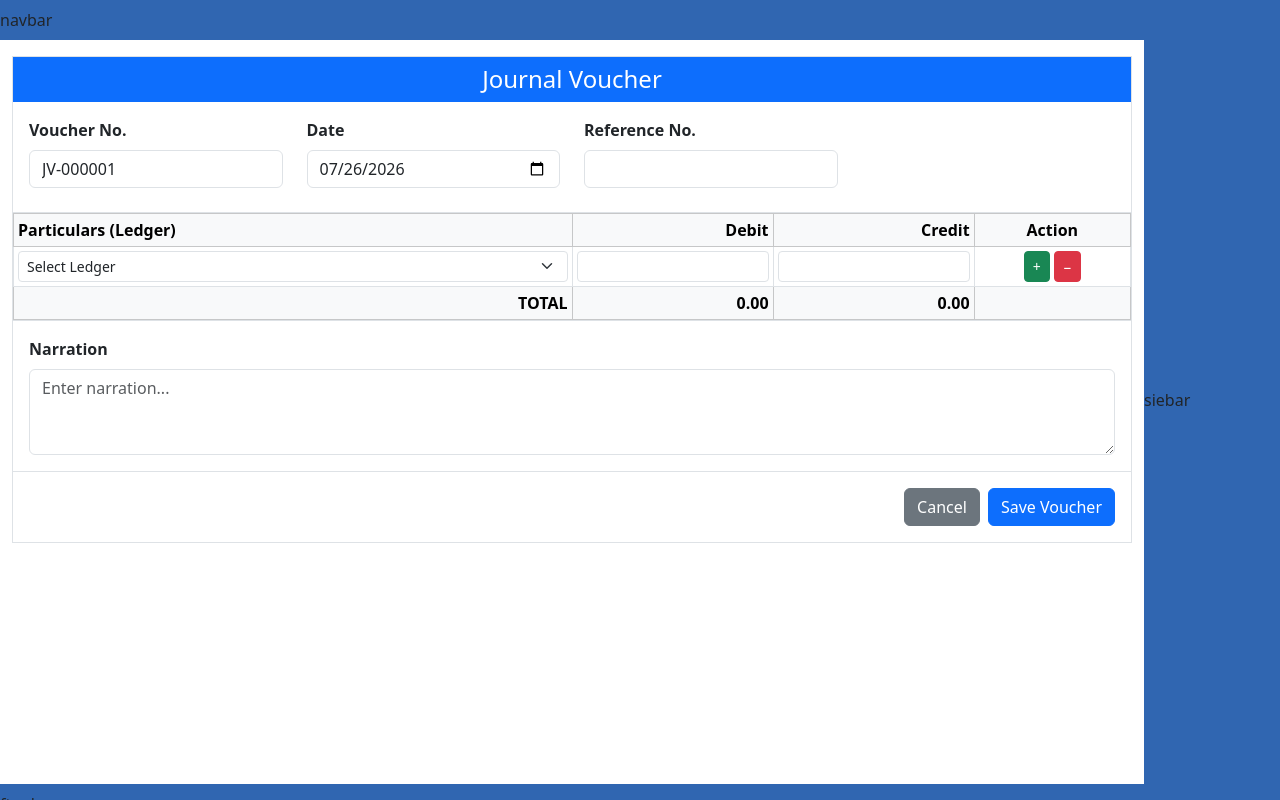
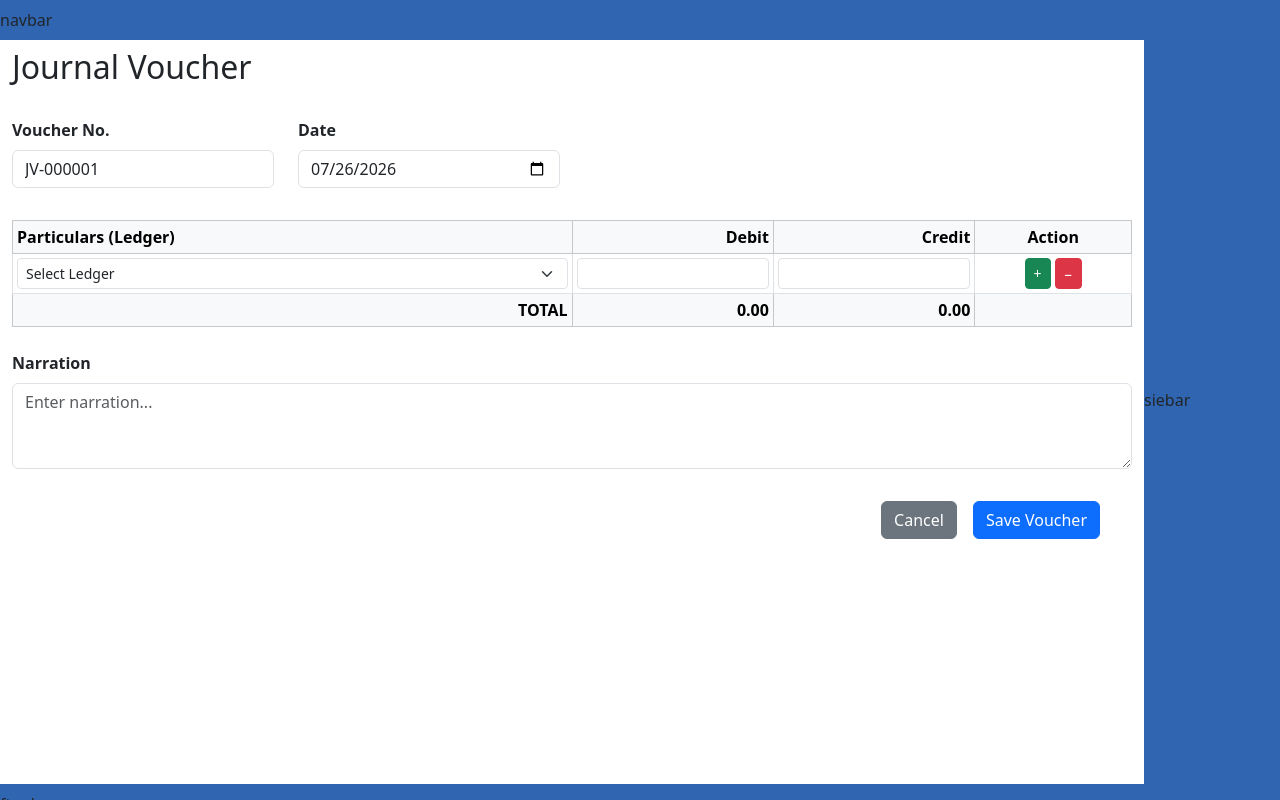
Before and after one commit to riissshu/ERP, a React (Vite) app in the folder Frontend/: page /crm in a window 1280 px wide. Built offline with nearby package versions, Linux system fonts and the light colour scheme.

Commit message:
31st commit

```diff
--- a/Frontend/src/forms/JournalEntryFormX.jsx
+++ b/Frontend/src/forms/JournalEntryFormX.jsx
@@ -16,10 +16,8 @@ const ledgerList = [
 
 export default function JournalEntryFormX() {
   const [voucherNo, setVoucherNo] = useState("JV-000001");
-  const [date, setDate] = useState(
-    new Date().toISOString().split("T")[0]
-  );
-  const [reference, setReference] = useState("");
+  const [date, setDate] = useState(new Date().toISOString().split("T")[0]);
+
   const [narration, setNarration] = useState("");
 
   const [rows, setRows] = useState([
@@ -63,14 +61,11 @@ export default function JournalEntryFormX() {
     setRows(rows.filter((_, i) => i !== index));
   };
 
-  const totalDebit = rows.reduce(
-    (sum, row) => sum + Number(row.debit || 0),
-    0
-  );
+  const totalDebit = rows.reduce((sum, row) => sum + Number(row.debit || 0), 0);
 
   const totalCredit = rows.reduce(
     (sum, row) => sum + Number(row.credit || 0),
-    0
+    0,
   );
 
   const handleSave = () => {
@@ -82,7 +77,6 @@ export default function JournalEntryFormX() {
     console.log({
       voucherNo,
       date,
-      reference,
       narration,
       rows,
     });
@@ -91,26 +85,12 @@ export default function JournalEntryFormX() {
   };
 
   return (
-    <div className="container-fluid py-3">
+    <div className="container">
+      <h2 className="pb-2 pt-2">Journal Voucher</h2>
 
-      <div className="border">
-
-        {/* Header */}
-
-        <div className="bg-primary text-white text-center py-2">
-          <h4 className="m-0">Journal Voucher</h4>
-        </div>
-
-        {/* Voucher Details */}
-
-        <div className="p-3 border-bottom">
-
-          <div className="row">
-
+      <div className="row mb-4 mt-4">
         <div className="col-md-3 mb-2">
-              <label className="form-label fw-semibold">
-                Voucher No.
-              </label>
+          <label className="form-label fw-semibold">Voucher No.</label>
 
           <input
             className="form-control"
@@ -120,9 +100,7 @@ export default function JournalEntryFormX() {
         </div>
 
         <div className="col-md-3 mb-2">
-              <label className="form-label fw-semibold">
-                Date
-              </label>
+          <label className="form-label fw-semibold">Date</label>
 
           <input
             type="date"
@@ -131,31 +109,11 @@ export default function JournalEntryFormX() {
             onChange={(e) => setDate(e.target.value)}
           />
         </div>
-
-            <div className="col-md-3 mb-2">
-              <label className="form-label fw-semibold">
-                Reference No.
-              </label>
-
-              <input
-                className="form-control"
-                value={reference}
-                onChange={(e) => setReference(e.target.value)}
-              />
       </div>
 
-          </div>
-
-        </div>
-
-        {/* Entry Table */}
-
       <div className="table-responsive">
-
         <table className="table table-bordered table-sm align-middle mb-0">
-
           <thead className="table-light">
-
             <tr>
               <th width="50%">Particulars (Ledger)</th>
               <th width="18%" className="text-end">
@@ -168,16 +126,12 @@ export default function JournalEntryFormX() {
                 Action
               </th>
             </tr>
-
           </thead>
 
           <tbody>
-
             {rows.map((row, index) => (
               <tr key={index}>
-
                 <td>
-
                   <select
                     className="form-select form-select-sm"
                     value={row.ledger}
@@ -185,55 +139,37 @@ export default function JournalEntryFormX() {
                       handleChange(index, "ledger", e.target.value)
                     }
                   >
-                      <option value="">
-                        Select Ledger
-                      </option>
+                    <option value="">Select Ledger</option>
 
                     {ledgerList.map((ledger) => (
-                        <option key={ledger}>
-                          {ledger}
-                        </option>
+                      <option key={ledger}>{ledger}</option>
                     ))}
                   </select>
-
                 </td>
 
                 <td>
-
                   <input
                     type="number"
                     className="form-control form-control-sm text-end"
                     value={row.debit}
                     onChange={(e) =>
-                        handleChange(
-                          index,
-                          "debit",
-                          e.target.value
-                        )
+                      handleChange(index, "debit", e.target.value)
                     }
                   />
-
                 </td>
 
                 <td>
-
                   <input
                     type="number"
                     className="form-control form-control-sm text-end"
                     value={row.credit}
                     onChange={(e) =>
-                        handleChange(
-                          index,
-                          "credit",
-                          e.target.value
-                        )
+                      handleChange(index, "credit", e.target.value)
                     }
                   />
-
                 </td>
 
                 <td className="text-center">
-
                   <button
                     className="btn btn-success btn-sm me-1"
                     onClick={addRow}
@@ -247,47 +183,29 @@ export default function JournalEntryFormX() {
                   >
                     −
                   </button>
-
                 </td>
-
               </tr>
             ))}
-
           </tbody>
 
           <tfoot className="table-light">
+            <tr className="fw-bold">
+              <td className="text-end">TOTAL</td>
 
-              <tr className="fw-bold">
+              <td className="text-end">{totalDebit.toFixed(2)}</td>
 
-                <td className="text-end">
-                  TOTAL
-                </td>
-
-                <td className="text-end">
-                  {totalDebit.toFixed(2)}
-                </td>
-
-                <td className="text-end">
-                  {totalCredit.toFixed(2)}
-                </td>
+              <td className="text-end">{totalCredit.toFixed(2)}</td>
 
               <td></td>
-
             </tr>
-
           </tfoot>
-
         </table>
-
       </div>
 
       {/* Narration */}
 
-        <div className="p-3 border-top">
-
-          <label className="form-label fw-semibold">
-            Narration
-          </label>
+      <div className="mt-4 mb-3">
+        <label className="form-label fw-semibold">Narration</label>
 
         <textarea
           rows="3"
@@ -296,31 +214,20 @@ export default function JournalEntryFormX() {
           onChange={(e) => setNarration(e.target.value)}
           placeholder="Enter narration..."
         />
-
       </div>
 
-        {/* Footer */}
-
-        <div className="border-top p-3 text-end">
-
+      <div className="p-3 text-end">
         <button
-            className="btn btn-secondary me-2"
+          className="btn btn-secondary me-3"
           onClick={() => window.history.back()}
         >
           Cancel
         </button>
 
-          <button
-            className="btn btn-primary"
-            onClick={handleSave}
-          >
+        <button className="btn btn-primary me-3" onClick={handleSave}>
           Save Voucher
         </button>
-
       </div>
-
-      </div>
-
     </div>
   );
 }
```
Also changed, not shown: Frontend/src/forms/JournalEntryForm.jsx (+10 -62 lines). Lines whose indentation alone changed are shown as unchanged.
